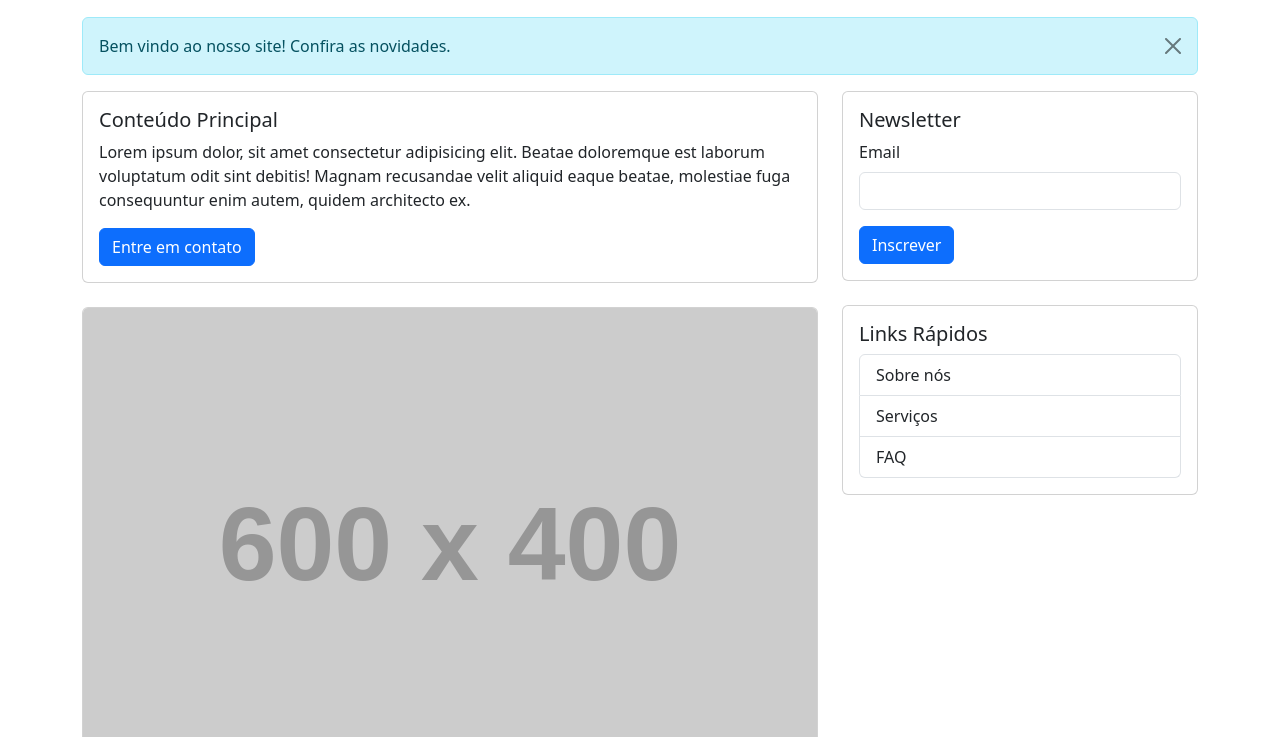
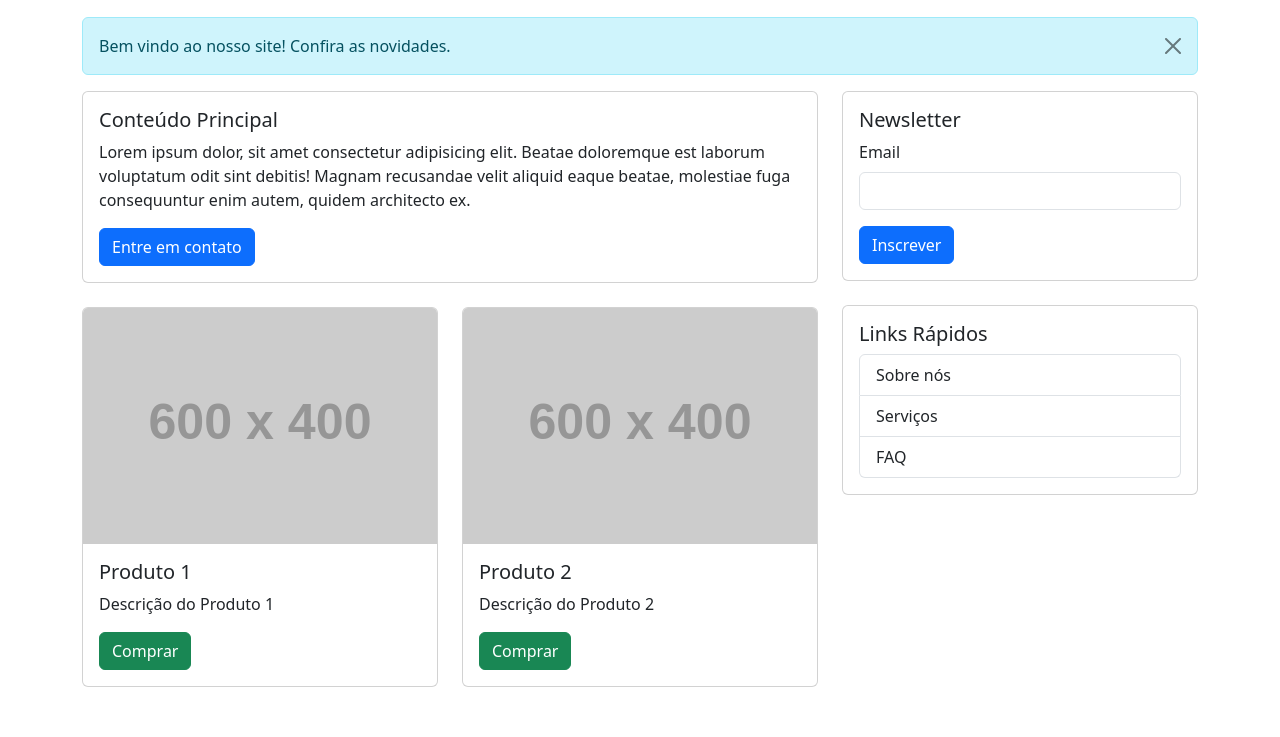
Before and after one commit to julia-daniluski/BOOSTRAP, a plain HTML site: page ex10_layout-completo/ex10.html in a window 1280 px wide. Shown: the part 63-800 px from the top of the page. Drawn offline with nearby package versions, Linux system fonts and the light colour scheme; placeholder pictures from the web are drawn by us.

Commit message:
Update ex10.html

```diff
--- a/ex10_layout-completo/ex10.html
+++ b/ex10_layout-completo/ex10.html
@@ -55,9 +55,9 @@
 
                 <!-- Grid de produtos -->
                 <div class="row">
-                    <div class="col-ms-6 mb-4">
+                    <div class="col-sm-6 mb-4">
                         <div class="card">
-                            <img src="https://placehold.co/600x400/000000/FFF" class="card-img-top" alt="Produto 1">
+                            <img src="https://placehold.co/600x400/red/FFF" class="card-img-top" alt="Produto 1">
                             <div class="card-body">
                                 <h5 class="card-title">Produto 1</h5>
                                 <p class="card-text">Descrição do Produto 1</p>
@@ -66,7 +66,7 @@
                         </div>
                     </div>
 
-                    <div class="col-ms-6 mb-4">
+                    <div class="col-sm-6 mb-4">
                         <div class="card">
                             <img src="https://placehold.co/600x400/000000/FFF" class="card-img-top" alt="Produto 2">
                             <div class="card-body">
```
